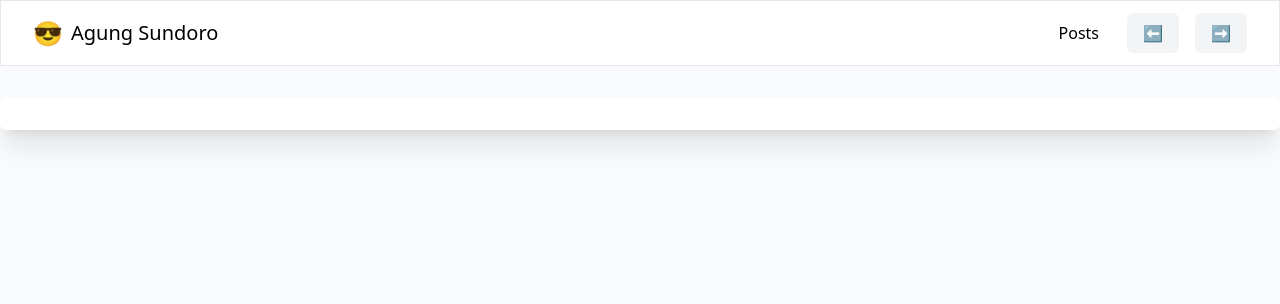
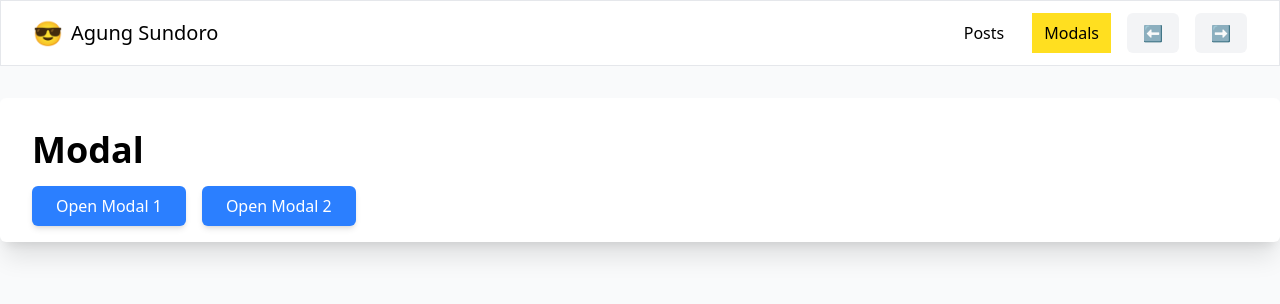
Before and after one commit to agung2001/hands-on-react, a React (Vite) app in the folder projects/blog/: page /modals in a window 1280 px wide. Shown: the top 304 px of the page. Built offline with nearby package versions, Linux system fonts and the light colour scheme.

Commit message:
feat: implement Modal page

```diff
--- a/projects/blog/index.html
+++ b/projects/blog/index.html
@@ -18,5 +18,7 @@
   <body>
     <div id="root"></div>
     <script type="module" src="/src/main.jsx"></script>
+
+    <div class="modals"></div>
   </body>
 </html>
--- /dev/null
+++ b/projects/blog/src/library/Modal.jsx
@@ -0,0 +1,72 @@
+import { Component } from 'react';
+
+class Modal extends Component {
+  constructor(props) {
+    super(props);
+    this.state = {
+      showModal: false,
+    };
+  }
+
+  componentDidMount() {
+    console.log(`✅ ${this.props.modal.title} is mounted, open in ${this.props.modal.delay}ms`);
+    this.timer = setTimeout(() => {
+      this.setState({ showModal: true });
+    }, this.props.modal.delay);
+  }
+
+  componentWillUnmount() {
+    console.log(`❌ ${this.props.modal.title} is unmounted`);
+    clearTimeout(this.timer);
+  }
+
+  componentDidUpdate(prevProps) {
+    if (prevProps.modal !== this.props.modal) {
+      console.log(`🔄 ${this.props.modal.title} is updated`);
+    }
+  }
+
+  render() {
+    const { modal, onClose, onRandomize, children } = this.props;
+    const { showModal } = this.state;
+
+    return (
+      <div
+        className="backdrop"
+        onClick={(e) => {
+          if (e.target === e.currentTarget) {
+            onClose();
+          }
+        }}
+      >
+        {showModal ? (
+          <div className="modal content-center">
+            <h3 className="text-2xl font-bold">{modal.title}</h3>
+            <p className="text-gray-500">{modal.description}</p>
+            <button
+              onClick={onRandomize}
+              className="cursor-pointer bg-blue-500 text-white px-6 py-2 my-4 shadow-md rounded-md"
+            >
+              Randomize Image
+            </button>
+            <img width="200" className="mx-auto" src={modal.image} alt={modal.title} />
+            <hr />
+            {children}
+          </div>
+        ) : (
+          <div className="loading">
+            <img
+              width="200"
+              className="mx-auto"
+              src="https://media1.giphy.com/media/v1.Y2lkPTc5MGI3NjExNXN0d2d2dTBuenpoOG9lbTd0Z2p2aTV5MmF5dnlyODJjdHZ3cGwyaiZlcD12MV9pbnRlcm5hbF9naWZfYnlfaWQmY3Q9Zw/aSzp02xpRLOhy/giphy.gif"
+              alt={modal.title}
+            />
+            <h1 style={{ color: '#ff0000' }}>Loading...</h1>
+          </div>
+        )}
+      </div>
+    );
+  }
+}
+
+export default Modal;
--- /dev/null
+++ b/projects/blog/src/pages/Modals.jsx
@@ -0,0 +1,77 @@
+import { useState } from 'react';
+import Modal from '../library/Modal';
+
+function Modals() {
+  const [modals, setModals] = useState([
+    {
+      title: 'Modal 1',
+      description: 'This is a modal',
+      image:
+        'https://media1.giphy.com/media/v1.Y2lkPTc5MGI3NjExeXp6MmxnNnhnYml5ZXF0eWJkcWw1NGlma2VkNHRmOWdsY203MndpdiZlcD12MV9pbnRlcm5hbF9naWZfYnlfaWQmY3Q9Zw/tpVKvAabWt3G5csMkT/giphy.gif',
+      delay: 1000,
+      isOpen: false,
+    },
+    {
+      title: 'Modal 2',
+      description: 'This is a modal 2',
+      image:
+        'https://media1.giphy.com/media/v1.Y2lkPTc5MGI3NjExa2RpbWtwMTFsYzBycXNsbmdnZDE5MzZpcmUxc3JvOHhkNWhyN2FjaSZlcD12MV9pbnRlcm5hbF9naWZfYnlfaWQmY3Q9Zw/iVddRfGnwPd4TnZFpo/giphy.gif',
+      delay: 2000,
+      isOpen: false,
+    },
+  ]);
+
+  const getRandomImage = () => {
+    const randomId = Math.floor(Math.random() * 300) + 1;
+    return `https://picsum.photos/id/${randomId}/200/300`;
+  };
+
+  const handleOpenModal = (index) => {
+    const newModals = [...modals];
+    newModals[index].isOpen = true;
+    setModals(newModals);
+  };
+
+  const handleCloseModal = (index) => {
+    const newModals = [...modals];
+    newModals[index].isOpen = false;
+    setModals(newModals);
+  };
+
+  const handleRandomizeImage = (index) => {
+    const randomImage = getRandomImage();
+    console.log('Get random image:', randomImage);
+    const newModals = [...modals];
+    newModals[index].image = randomImage;
+    setModals(newModals);
+  };
+
+  return (
+    <div>
+      <h1 className="text-4xl font-bold py-4">Modal</h1>
+      <div className="flex flex-row gap-2">
+        {modals.map((modal, index) => (
+          <div key={index}>
+            {modal.isOpen && (
+              <Modal
+                modal={modal}
+                onClose={() => handleCloseModal(index)}
+                onRandomize={() => handleRandomizeImage(index)}
+              >
+                <div>Copyright {new Date().getFullYear()} by Agung Sundoro</div>
+              </Modal>
+            )}
+            <button
+              onClick={() => handleOpenModal(index)}
+              className="cursor-pointer bg-blue-500 text-white px-6 py-2 mr-2 shadow-md rounded-md"
+            >
+              Open {modal.title}
+            </button>
+          </div>
+        ))}
+      </div>
+    </div>
+  );
+}
+
+export default Modals;
--- a/projects/blog/src/routes.ts
+++ b/projects/blog/src/routes.ts
@@ -1,4 +1,5 @@
 import Home from './pages/Home';
+import Modals from './pages/Modals';
 import Posts from './pages/Posts';
 import Post from './pages/Post';
 
@@ -20,12 +21,12 @@ const routes = [
     element: Post,
     isMenu: false,
   },
-  //   {
-  //     name: 'Modals',
-  //     path: '/modals',
-  //     element: Modals,
-  //     isMenu: true,
-  //   },
+  {
+    name: 'Modals',
+    path: '/modals',
+    element: Modals,
+    isMenu: true,
+  },
   //   {
   //     name: 'Tasks',
   //     path: '/tasks',
```
